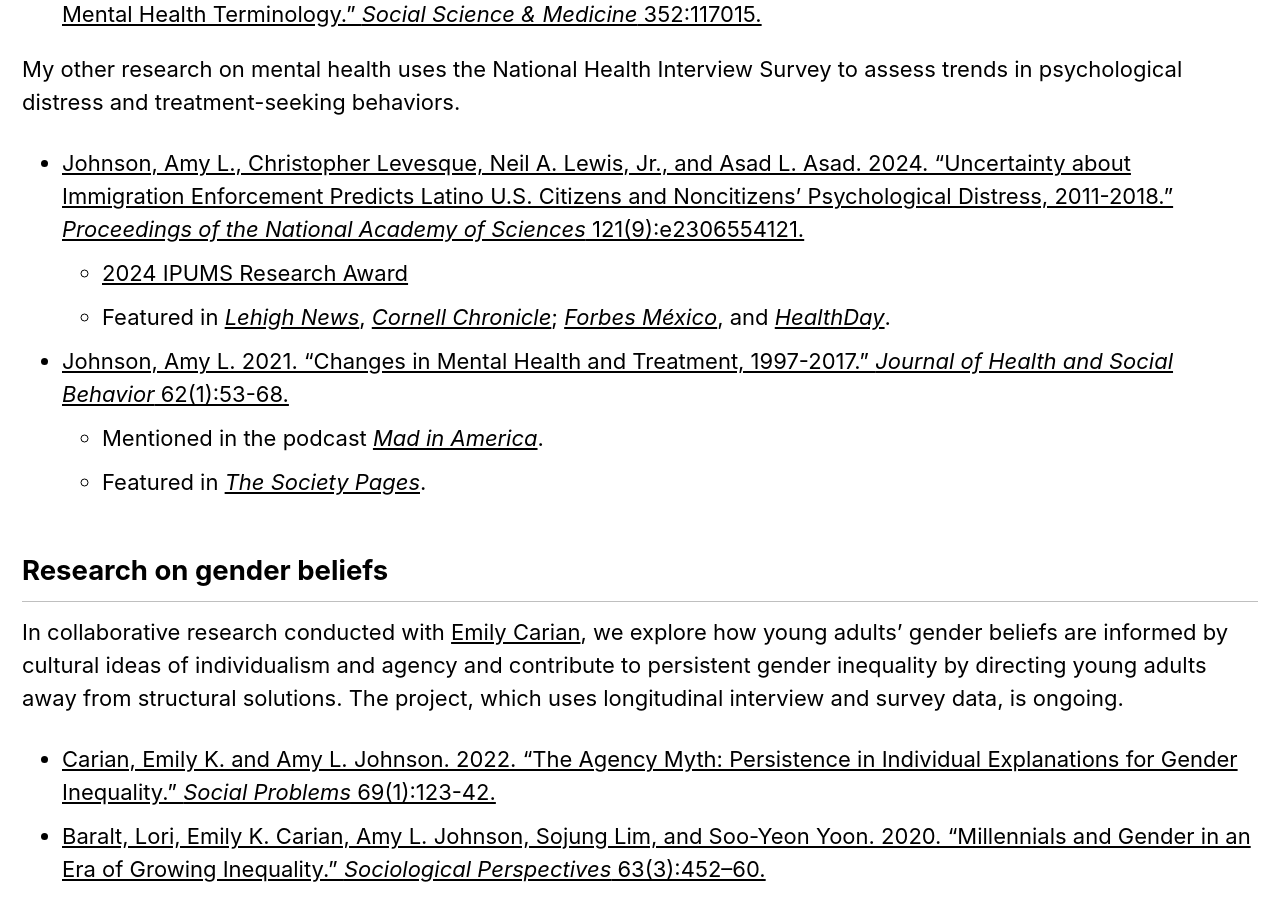
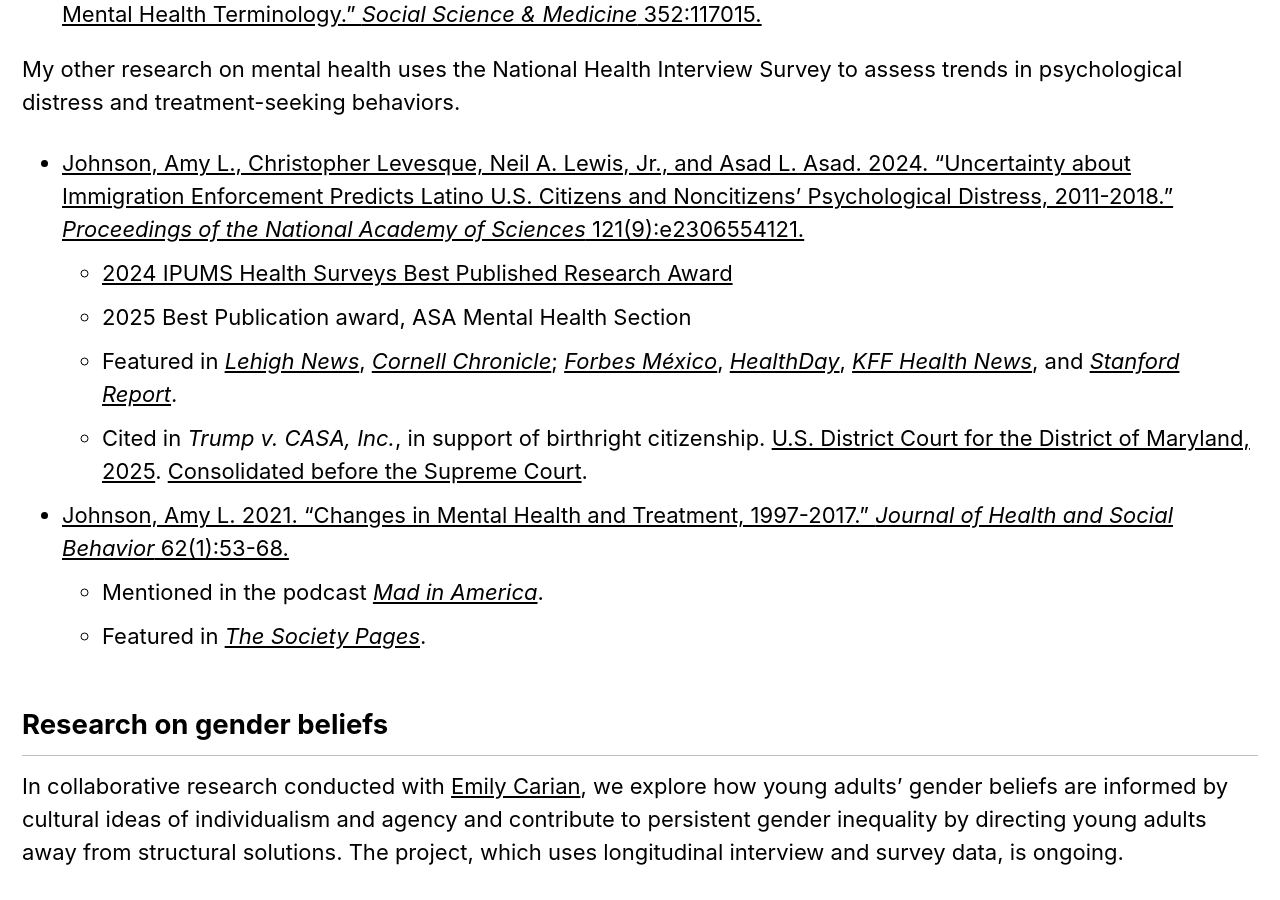
Before and after one commit to aljohnson-soc/aljohnson-soc.github.io, a Jekyll site: the page built from _pages/research.md, in a window 1280 px wide and 900 px high, scrolled down 507 px. Built offline with Jekyll 4.4.1, drawn with Linux system fonts in a browser that asks for light colours; cached includes are drawn as plain includes.

Commit message:
Update research.md

```diff
--- a/_pages/research.md
+++ b/_pages/research.md
@@ -16,8 +16,10 @@ Much of my research uses computational and qualitative text analysis and custom
 My other research on mental health uses the National Health Interview Survey to assess trends in psychological distress and treatment-seeking behaviors.
 
 - [Johnson, Amy L., Christopher Levesque, Neil A. Lewis, Jr., and Asad L. Asad. 2024. “Uncertainty about Immigration Enforcement Predicts Latino U.S. Citizens and Noncitizens’ Psychological Distress, 2011-2018.” *Proceedings of the National Academy of Sciences* 121(9):e2306554121.](https://www.pnas.org/doi/10.1073/pnas.2306554121)
-    - [2024 IPUMS Research Award](https://www.ipums.org/impact/ipums-research-award#healthsurveys)
-    - Featured in [*Lehigh News*](https://www2.lehigh.edu/news/study-threat-of-deportation-leads-to-psychological-distress-among-both-latino-citizens-and), [*Cornell Chronicle*](https://news.cornell.edu/stories/2024/02/deportation-threat-worsens-latinos-anxiety-mental-health); [*Forbes México*](https://www.forbes.com.mx/asi-es-como-la-amenaza-de-deportacion-afecta-la-salud-mental-de-los-latinos-en-eu/), and [*HealthDay*](https://www.healthday.com/health-news/mental-health/political-changes-are-stressing-hispanic-americans-study).
+    - [2024 IPUMS Health Surveys Best Published Research Award](https://www.ipums.org/impact/ipums-research-award#healthsurveys)
+    - 2025 Best Publication award, ASA Mental Health Section
+    - Featured in [*Lehigh News*](https://www2.lehigh.edu/news/study-threat-of-deportation-leads-to-psychological-distress-among-both-latino-citizens-and), [*Cornell Chronicle*](https://news.cornell.edu/stories/2024/02/deportation-threat-worsens-latinos-anxiety-mental-health); [*Forbes México*](https://www.forbes.com.mx/asi-es-como-la-amenaza-de-deportacion-afecta-la-salud-mental-de-los-latinos-en-eu/), [*HealthDay*](https://www.healthday.com/health-news/mental-health/political-changes-are-stressing-hispanic-americans-study), [*KFF Health News*](https://kffhealthnews.org/news/article/colorado-ski-resort-mountain-town-latino-hispanic-workers-deportation-nicaraguan/), and [*Stanford Report*](https://humsci.stanford.edu/feature/latino-mental-health-affected-immigration-controversies-study-finds).
+    - Cited in *Trump v. CASA, Inc.*, in support of birthright citizenship. [U.S. District Court for the District of Maryland, 2025](https://www.supremecourt.gov/DocketPDF/24/24A884/354782/20250404123338313_Birthright%20Supplemental%20Appendix%20-%20to%20file.pdf). [Consolidated before the Supreme Court](https://www.scotusblog.com/cases/case-files/trump-v-casa-inc/).
 - [Johnson, Amy L. 2021. “Changes in Mental Health and Treatment, 1997-2017.” *Journal of Health and Social Behavior* 62(1):53-68.](https://doi.org/10.1177/0022146520984136)
     - Mentioned in the podcast [*Mad in America*](https://www.madinamerica.com/2022/05/failings-mental-health-dangerous/).
     - Featured in [*The Society Pages*](https://thesocietypages.org/discoveries/2021/03/24/mental-health-treatment-seeking-not-distress-increasing-for-all/).
```
